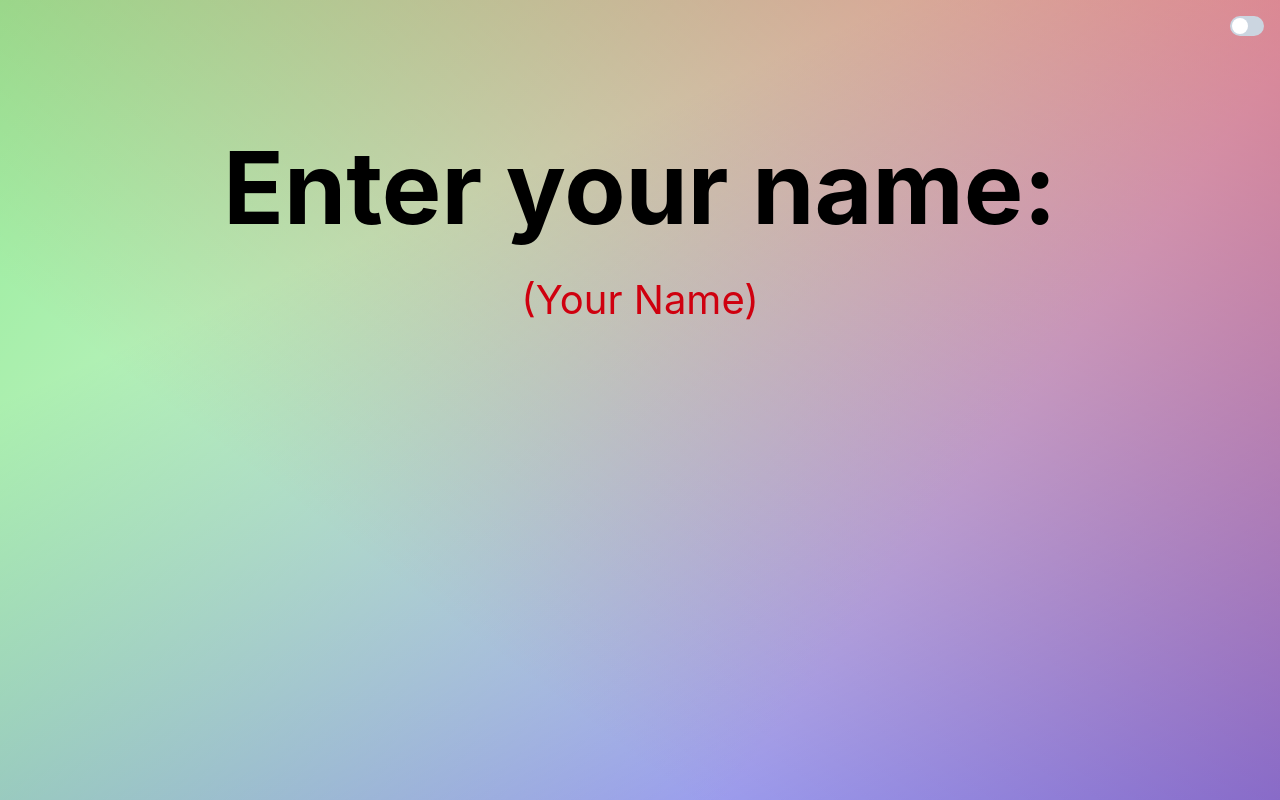
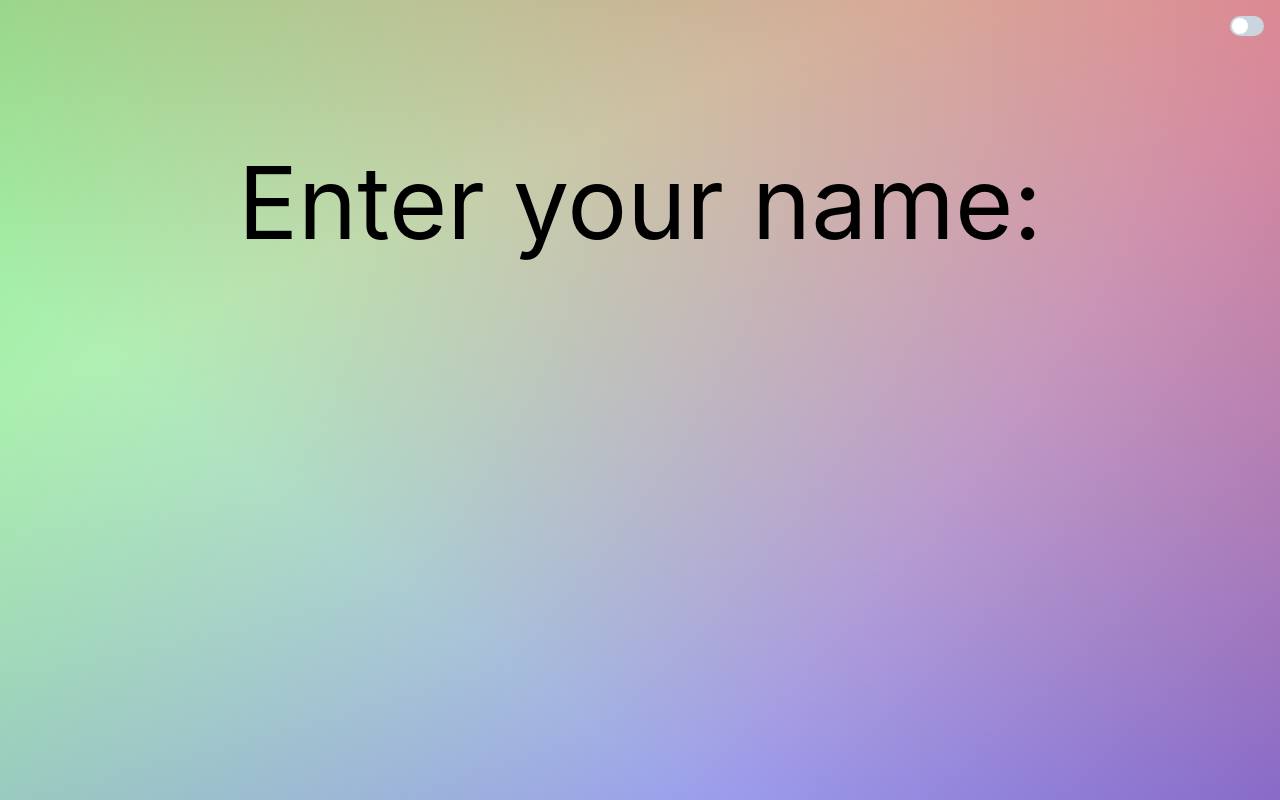
Before and after one commit to jfrausto/cryptick, a Next.js app: page / in a window 1280 px wide. Built offline with nearby package versions, Linux system fonts and the light colour scheme.

Commit message:
REMOVE NPM PACKAGE

```diff
--- a/package.json
+++ b/package.json
@@ -12,7 +12,6 @@
     "@chakra-ui/theme-tools": "1.1.2",
     "@emotion/react": "11.1.5",
     "@emotion/styled": "11.1.5",
-    "animate.css": "^4.1.1",
     "framer-motion": "^4.0.3",
     "next": "^10.2.3",
     "next-images": "^1.7.0",
--- a/src/components/NameInput/index.tsx
+++ b/src/components/NameInput/index.tsx
@@ -29,7 +29,7 @@ export const NameInput = () => {
    return (
      <form onSubmit={handleSubmit}>
        <Input
-    isInvalid
+     isInvalid
     type="text"
     name="userName"
     value={query}
--- a/src/pages/index.tsx
+++ b/src/pages/index.tsx
@@ -5,15 +5,7 @@ import {
   Heading
 } from '@chakra-ui/react';
 
-import { DarkModeSwitch } from '../components/DarkModeSwitch';
-// import { CTA } from '../components/CTA';
-// import { Footer } from '../components/Footer';
-// import { TickerDisplay} from "../components/TickerDisplay";
-import {NameInput} from "../components/NameInput";
-import {Container} from '../components/Container';
 import {Transition} from "../components/Transition";
-import { motion } from "framer-motion";
-
 
 const Index = () => (
 
@@ -24,10 +16,16 @@ const Index = () => (
 
 
     <VStack mt="8rem" spacing={8} >
-          <Heading style={{fontSize: "100px", textAlign: "center"}} as={Center}>
+          <Heading
+          class="animate__animated animate__bounce animate__delay-2s"
+          style={{fontSize: "100px", textAlign: "center"}}
+          as={Center}
+          >
+
             Enter your name:
+
           </Heading>
-          <NameInput/>
+
 
 
     </VStack>
```
Also changed, not shown: 1 other file (tests, documents, lock files or other folders).
